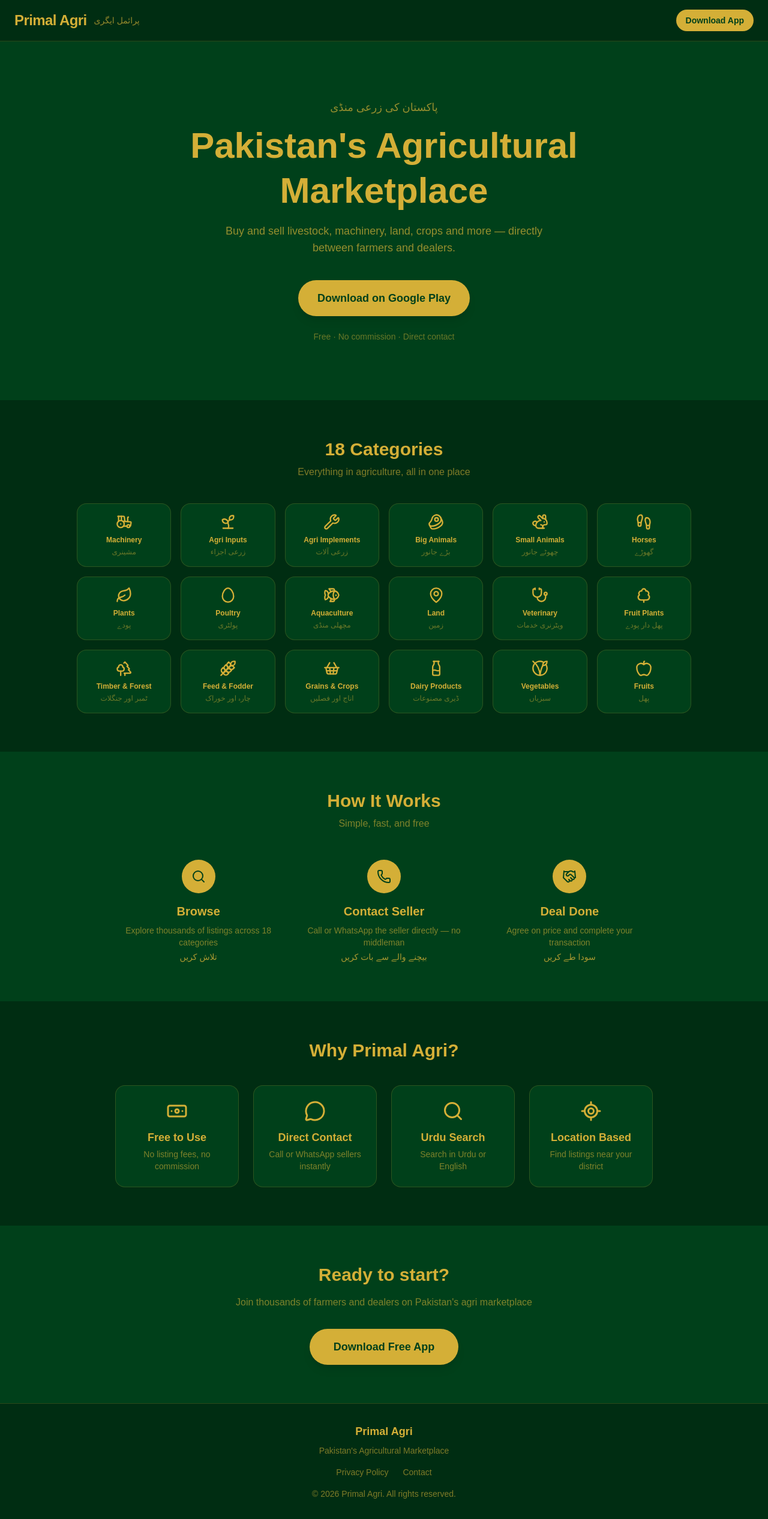
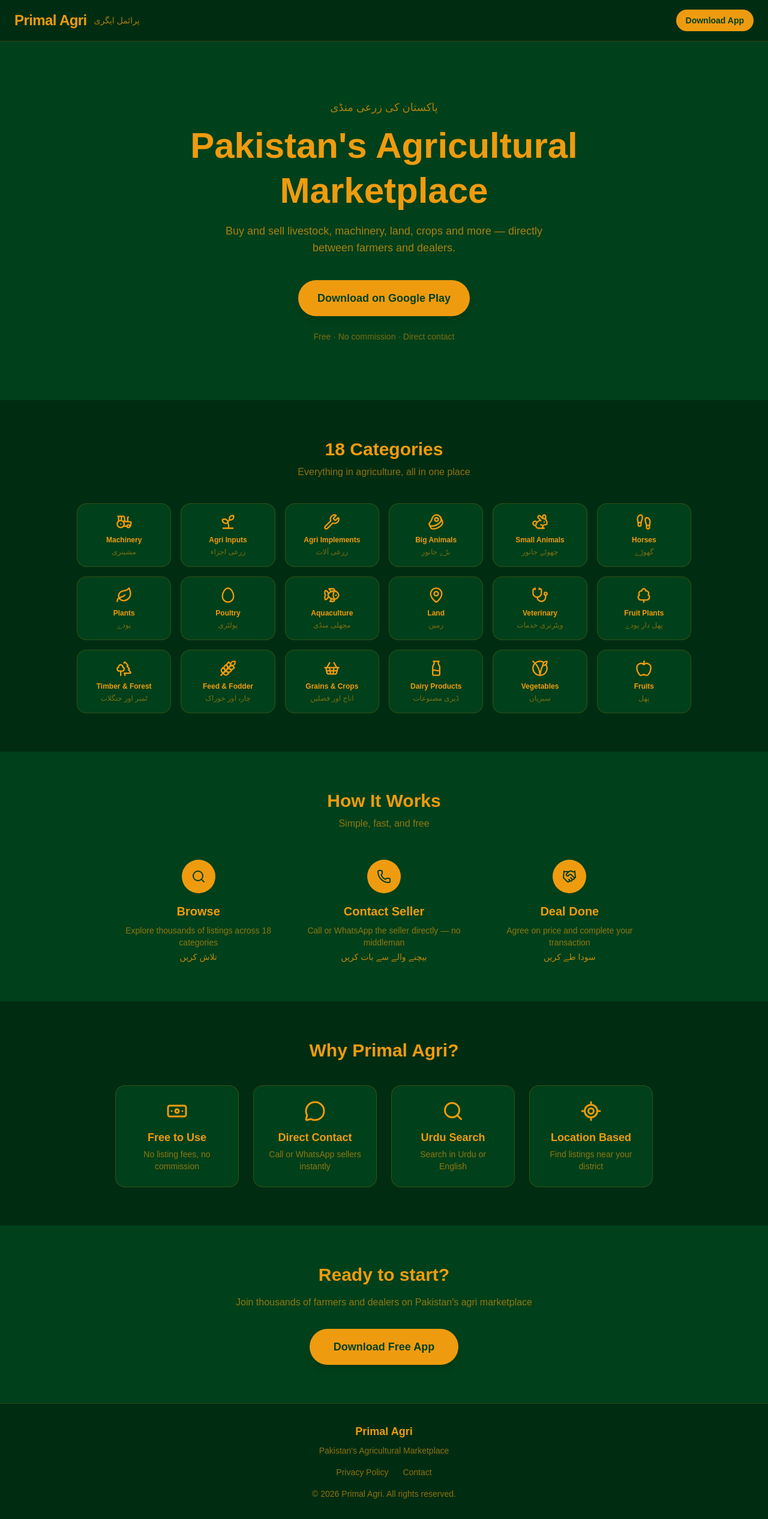
Before and after one commit to primalagri-prog/primal-agri-web, a Next.js app: page / in a window 1280 px wide. Shown: the whole page at 60% size. Built offline with nearby package versions, Linux system fonts and the light colour scheme.

Commit message:
feat: update text color to EF9B0F

```diff
--- a/app/globals.css
+++ b/app/globals.css
@@ -2,7 +2,7 @@
 
 :root {
   --background: #00401A;
-  --foreground: #D4AF37;
+  --foreground: #EF9B0F;
   --green: #00401A;
   --green-light: #22C55E;
 }
--- a/app/page.tsx
+++ b/app/page.tsx
@@ -62,16 +62,16 @@
 
 export default function HomePage() {
   return (
-    <main className="min-h-screen bg-[#00401A] text-[#D4AF37]">
+    <main className="min-h-screen bg-[#00401A] text-[#EF9B0F]">
       {/* Navbar */}
-      <nav className="bg-[#002d12] px-6 py-4 flex items-center justify-between border-b border-[#D4AF37]/20">
+      <nav className="bg-[#002d12] px-6 py-4 flex items-center justify-between border-b border-[#EF9B0F]/20">
         <div className="flex items-center gap-3">
-          <span className="text-2xl font-bold tracking-tight text-[#D4AF37]">Primal Agri</span>
-          <span className="text-sm text-[#D4AF37]/70 font-medium">پرائمل ایگری</span>
+          <span className="text-2xl font-bold tracking-tight text-[#EF9B0F]">Primal Agri</span>
+          <span className="text-sm text-[#EF9B0F]/70 font-medium">پرائمل ایگری</span>
         </div>
         <a
           href="https://play.google.com/store/apps"
-          className="bg-[#D4AF37] text-[#00401A] px-4 py-2 rounded-full text-sm font-semibold hover:bg-yellow-300 transition"
+          className="bg-[#EF9B0F] text-[#00401A] px-4 py-2 rounded-full text-sm font-semibold hover:bg-yellow-300 transition"
         >
           Download App
         </a>
@@ -79,38 +79,38 @@
 
       {/* Hero */}
       <section className="px-6 py-24 text-center">
-        <p className="text-[#D4AF37]/70 text-lg mb-3 font-medium">پاکستان کی زرعی منڈی</p>
-        <h1 className="text-4xl md:text-6xl font-bold mb-4 leading-tight text-[#D4AF37]">
+        <p className="text-[#EF9B0F]/70 text-lg mb-3 font-medium">پاکستان کی زرعی منڈی</p>
+        <h1 className="text-4xl md:text-6xl font-bold mb-4 leading-tight text-[#EF9B0F]">
           Pakistan&apos;s Agricultural<br />Marketplace
         </h1>
-        <p className="text-[#D4AF37]/70 text-lg max-w-xl mx-auto mb-10">
+        <p className="text-[#EF9B0F]/70 text-lg max-w-xl mx-auto mb-10">
           Buy and sell livestock, machinery, land, crops and more — directly between farmers and dealers.
         </p>
         <a
           href="https://play.google.com/store/apps"
-          className="bg-[#D4AF37] text-[#00401A] px-8 py-4 rounded-full font-bold text-lg hover:bg-yellow-300 transition shadow-lg inline-block"
+          className="bg-[#EF9B0F] text-[#00401A] px-8 py-4 rounded-full font-bold text-lg hover:bg-yellow-300 transition shadow-lg inline-block"
         >
           Download on Google Play
         </a>
-        <p className="text-[#D4AF37]/50 text-sm mt-6">Free · No commission · Direct contact</p>
+        <p className="text-[#EF9B0F]/50 text-sm mt-6">Free · No commission · Direct contact</p>
       </section>
 
       {/* Categories */}
       <section className="py-16 px-6 bg-[#002d12]">
         <div className="max-w-5xl mx-auto">
-          <h2 className="text-3xl font-bold text-center text-[#D4AF37] mb-2">18 Categories</h2>
-          <p className="text-center text-[#D4AF37]/60 mb-10">Everything in agriculture, all in one place</p>
+          <h2 className="text-3xl font-bold text-center text-[#EF9B0F] mb-2">18 Categories</h2>
+          <p className="text-center text-[#EF9B0F]/60 mb-10">Everything in agriculture, all in one place</p>
           <div className="grid grid-cols-3 sm:grid-cols-4 md:grid-cols-6 gap-4">
             {CATEGORIES.map((cat) => (
               <div
                 key={cat.name}
-                className="bg-[#00401A] border border-[#D4AF37]/20 rounded-2xl p-4 text-center hover:border-[#D4AF37]/60 transition"
+                className="bg-[#00401A] border border-[#EF9B0F]/20 rounded-2xl p-4 text-center hover:border-[#EF9B0F]/60 transition"
               >
                 <div className="flex justify-center mb-2">
-                  <cat.icon size={28} className="text-[#D4AF37]" />
+                  <cat.icon size={28} className="text-[#EF9B0F]" />
                 </div>
-                <div className="text-xs font-semibold text-[#D4AF37]">{cat.name}</div>
-                <div className="text-xs text-[#D4AF37]/50 mt-1">{cat.ur}</div>
+                <div className="text-xs font-semibold text-[#EF9B0F]">{cat.name}</div>
+                <div className="text-xs text-[#EF9B0F]/50 mt-1">{cat.ur}</div>
               </div>
             ))}
           </div>
@@ -120,17 +120,17 @@
       {/* How It Works */}
       <section className="py-16 px-6">
         <div className="max-w-4xl mx-auto">
-          <h2 className="text-3xl font-bold text-center text-[#D4AF37] mb-2">How It Works</h2>
-          <p className="text-center text-[#D4AF37]/60 mb-12">Simple, fast, and free</p>
+          <h2 className="text-3xl font-bold text-center text-[#EF9B0F] mb-2">How It Works</h2>
+          <p className="text-center text-[#EF9B0F]/60 mb-12">Simple, fast, and free</p>
           <div className="grid md:grid-cols-3 gap-8">
             {STEPS.map((s) => (
               <div key={s.step} className="text-center">
-                <div className="w-14 h-14 rounded-full bg-[#D4AF37] text-[#00401A] flex items-center justify-center mx-auto mb-4">
+                <div className="w-14 h-14 rounded-full bg-[#EF9B0F] text-[#00401A] flex items-center justify-center mx-auto mb-4">
                   <s.icon size={24} />
                 </div>
-                <h3 className="text-xl font-bold text-[#D4AF37] mb-2">{s.title}</h3>
-                <p className="text-[#D4AF37]/60 text-sm mb-1">{s.desc}</p>
-                <p className="text-[#D4AF37]/80 text-sm font-medium">{s.ur}</p>
+                <h3 className="text-xl font-bold text-[#EF9B0F] mb-2">{s.title}</h3>
+                <p className="text-[#EF9B0F]/60 text-sm mb-1">{s.desc}</p>
+                <p className="text-[#EF9B0F]/80 text-sm font-medium">{s.ur}</p>
               </div>
             ))}
           </div>
@@ -140,15 +140,15 @@
       {/* Features */}
       <section className="py-16 px-6 bg-[#002d12]">
         <div className="max-w-4xl mx-auto text-center">
-          <h2 className="text-3xl font-bold text-[#D4AF37] mb-10">Why Primal Agri?</h2>
+          <h2 className="text-3xl font-bold text-[#EF9B0F] mb-10">Why Primal Agri?</h2>
           <div className="grid sm:grid-cols-2 md:grid-cols-4 gap-6">
             {FEATURES.map((f) => (
-              <div key={f.title} className="bg-[#00401A] border border-[#D4AF37]/20 rounded-2xl p-6 text-center">
+              <div key={f.title} className="bg-[#00401A] border border-[#EF9B0F]/20 rounded-2xl p-6 text-center">
                 <div className="flex justify-center mb-3">
-                  <f.icon size={36} className="text-[#D4AF37]" />
+                  <f.icon size={36} className="text-[#EF9B0F]" />
                 </div>
-                <div className="font-bold text-lg mb-1 text-[#D4AF37]">{f.title}</div>
-                <div className="text-[#D4AF37]/60 text-sm">{f.desc}</div>
+                <div className="font-bold text-lg mb-1 text-[#EF9B0F]">{f.title}</div>
+                <div className="text-[#EF9B0F]/60 text-sm">{f.desc}</div>
               </div>
             ))}
           </div>
@@ -157,23 +157,23 @@
 
       {/* Download CTA */}
       <section className="py-16 px-6 text-center">
-        <h2 className="text-3xl font-bold text-[#D4AF37] mb-4">Ready to start?</h2>
-        <p className="text-[#D4AF37]/60 mb-8">Join thousands of farmers and dealers on Pakistan&apos;s agri marketplace</p>
+        <h2 className="text-3xl font-bold text-[#EF9B0F] mb-4">Ready to start?</h2>
+        <p className="text-[#EF9B0F]/60 mb-8">Join thousands of farmers and dealers on Pakistan&apos;s agri marketplace</p>
         <a
           href="https://play.google.com/store/apps"
-          className="bg-[#D4AF37] text-[#00401A] px-10 py-4 rounded-full font-bold text-lg hover:bg-yellow-300 transition shadow-lg inline-block"
+          className="bg-[#EF9B0F] text-[#00401A] px-10 py-4 rounded-full font-bold text-lg hover:bg-yellow-300 transition shadow-lg inline-block"
         >
           Download Free App
         </a>
       </section>
 
       {/* Footer */}
-      <footer className="bg-[#002d12] border-t border-[#D4AF37]/20 px-6 py-8 text-center text-sm text-[#D4AF37]/60">
-        <p className="text-[#D4AF37] font-semibold text-lg mb-2">Primal Agri</p>
+      <footer className="bg-[#002d12] border-t border-[#EF9B0F]/20 px-6 py-8 text-center text-sm text-[#EF9B0F]/60">
+        <p className="text-[#EF9B0F] font-semibold text-lg mb-2">Primal Agri</p>
         <p className="mb-4">Pakistan&apos;s Agricultural Marketplace</p>
         <div className="flex justify-center gap-6 mb-4">
-          <Link href="/privacy" className="hover:text-[#D4AF37] transition">Privacy Policy</Link>
-          <a href="mailto:info@primalagri.com" className="hover:text-[#D4AF37] transition">Contact</a>
+          <Link href="/privacy" className="hover:text-[#EF9B0F] transition">Privacy Policy</Link>
+          <a href="mailto:info@primalagri.com" className="hover:text-[#EF9B0F] transition">Contact</a>
         </div>
         <p>© {new Date().getFullYear()} Primal Agri. All rights reserved.</p>
       </footer>
```
